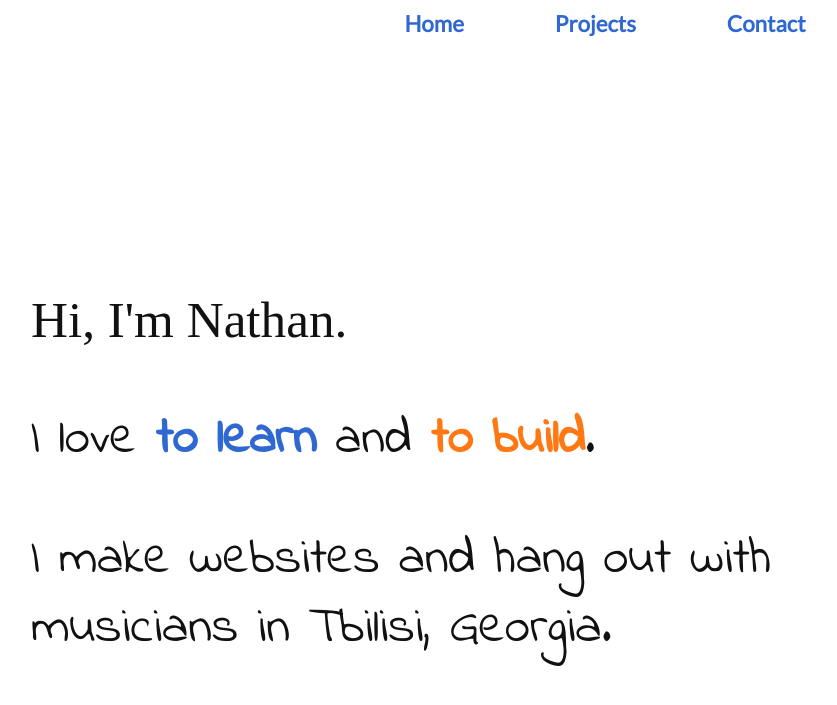
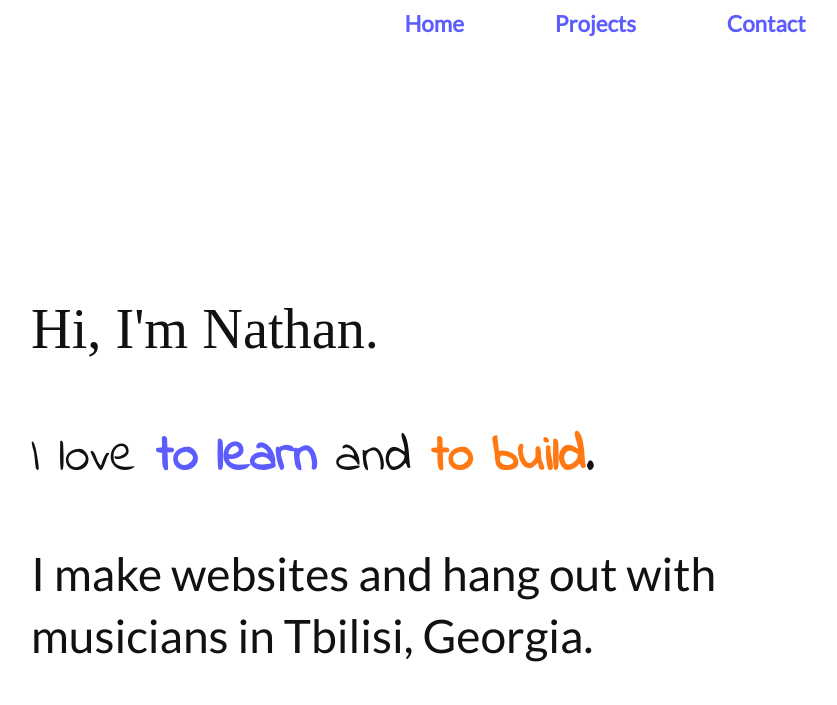
Before and after one commit to nwshane/nwshane.github.io, a Jekyll site: the page built from index.html, in a window 1280 px wide and 900 px high. Shown: the top 705 px of the window, without its empty margins (199-1036 px from the left). Built offline with Jekyll 4.4.1, drawn with Linux system fonts in a browser that asks for light colours; some web fonts are replaced.

Commit message:
Tweaked font sizes for different intro text lines.

```diff
--- a/_sass/_colors.scss
+++ b/_sass/_colors.scss
@@ -1,4 +1,3 @@
-// $primary-color: #5C5CFF;
-$primary-color: #3068D1;
+$primary-color: #5C5CFF;
 $secondary-color: #FF7813;
 $tertiary-color: #04B200;
--- a/_sass/components/_intro.scss
+++ b/_sass/components/_intro.scss
@@ -6,26 +6,28 @@
 }
 
   .intro-text {
+    font-size: 1.8rem;
     margin: auto 0;
     padding-top: 3rem;
+
+
+    @media (min-width: 500px) {
+      font-size: 2.5rem;
+    }
+
+    @media (min-width: 650px) {
+      font-size: 3.2rem;
+    }
   }
 
     .intro-text-line {
       margin: 1em 0;
-      font-size: 1.8rem;
       line-height: 1.35em;
       text-align: left;
-
-      @media (min-width: 500px) {
-        font-size: 2.5rem;
-      }
-
-      @media (min-width: 650px) {
-        font-size: 3.2rem;
-      }
     }
 
     .intro-text-line:nth-child(1) {
+      font-size: 1.1em;
       font-family: 'Patua One', cursive;
     }
 
@@ -34,5 +36,6 @@
     }
 
     .intro-text-line:last-child {
-      font-family: 'Indie Flower', cursive;
+      font-size: 0.9em;
+      font-family: $base-font-family;
     }
```
